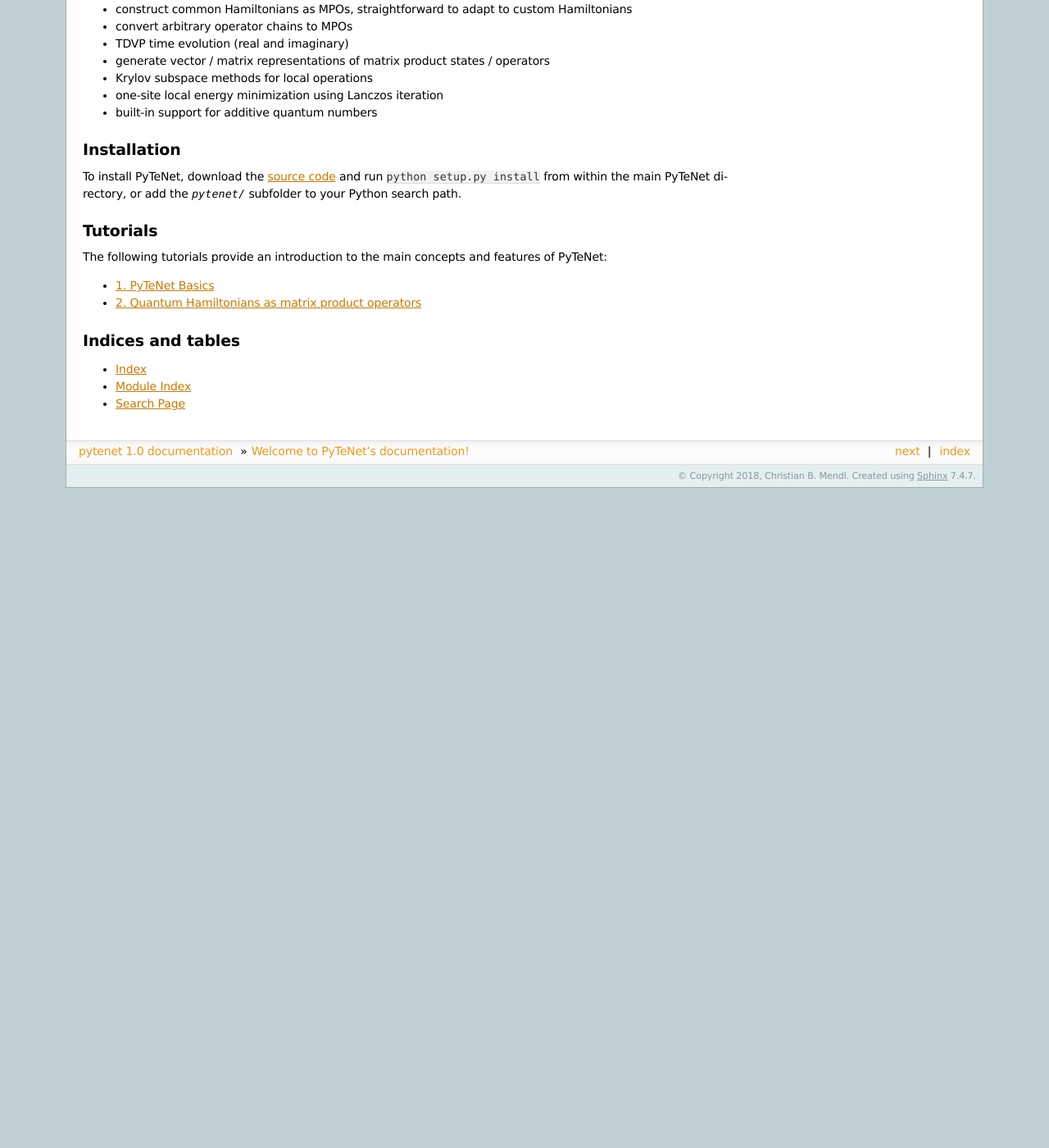
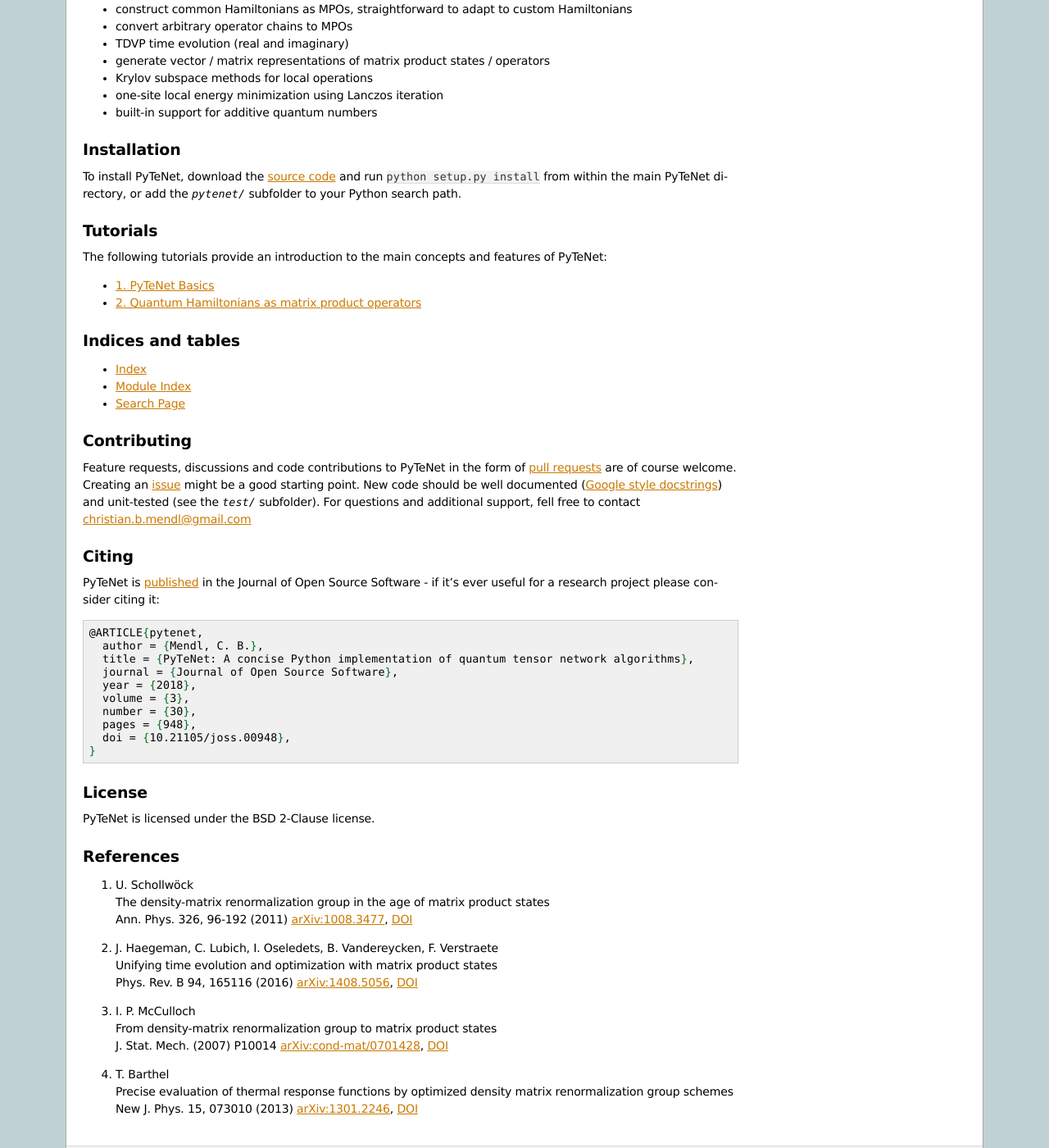
Before and after one commit to cmendl/pytenet, a Sphinx documentation site: the page built from doc/index.rst, in a window 1280 px wide and 1400 px high, scrolled down 737 px. Shown: the whole window at 82% size. Built offline with Sphinx 7.4.7, drawn with Linux system fonts in a browser that asks for light colours; before the commit the page ends 1332 px from its top, so only the background shows below that.

Commit message:
add references to published JOSS paper in ReadMe

```diff
--- a/ReadMe.rst
+++ b/ReadMe.rst
@@ -1,11 +1,13 @@
 .. image:: https://travis-ci.com/cmendl/pytenet.svg?branch=master
   :target: https://travis-ci.com/cmendl/pytenet
+.. image:: http://joss.theoj.org/papers/10.21105/joss.00948/status.svg
+  :target: https://doi.org/10.21105/joss.00948
 
 
 PyTeNet
 =======
 
-.. doc-inclusion-marker-start
+.. doc-inclusion-marker1-start
 
 `PyTeNet <https://github.com/cmendl/pytenet>`_ is a Python implementation of quantum
 tensor network operations and simulations within the matrix product state framework,
@@ -64,7 +66,7 @@
 run ``python setup.py install`` from within the main PyTeNet directory, or
 add the `pytenet/` subfolder to your Python search path.
 
-.. doc-inclusion-marker-end
+.. doc-inclusion-marker1-end
 
 
 Documentation
@@ -89,6 +93,25 @@
 New code should be well documented (`Google style docstrings <https://sphinxcontrib-napoleon.readthedocs.io/en/latest/example_google.html>`_)
 and unit-tested (see the `test/` subfolder).
 For questions and additional support, fell free to contact christian.b.mendl@gmail.com
+
+
+Citing
+------
+PyTeNet is `published <https://doi.org/10.21105/joss.00948>`_ in the Journal of Open Source Software -
+if it's ever useful for a research project please consider citing it:
+
+.. code-block:: latex
+
+    @ARTICLE{pytenet,
+      author = {Mendl, C. B.},
+      title = {PyTeNet: A concise Python implementation of quantum tensor network algorithms},
+      journal = {Journal of Open Source Software},
+      year = {2018},
+      volume = {3},
+      number = {30},
+      pages = {948},
+      doi = {10.21105/joss.00948},
+    }
 
 
 License
--- a/doc/index.rst
+++ b/doc/index.rst
@@ -2,8 +2,8 @@
 ===================================
 
 .. include:: ../ReadMe.rst
-    :start-after: doc-inclusion-marker-start
-    :end-before:  doc-inclusion-marker-end
+    :start-after: doc-inclusion-marker1-start
+    :end-before:  doc-inclusion-marker1-end
 
 
 Tutorials
--- a/setup.py
+++ b/setup.py
@@ -2,8 +2,8 @@
 
 
 with open('ReadMe.rst', 'r') as f:
-    # skip the build status banner
-    lines = f.readlines()[4:]
+    # skip the banners
+    lines = f.readlines()[6:]
     long_desc = ''.join(lines)
 
 setup(
```
Also changed, not shown: other parts of ReadMe.rst (+4 -0 lines), other parts of doc/index.rst (+5 -0 lines).
